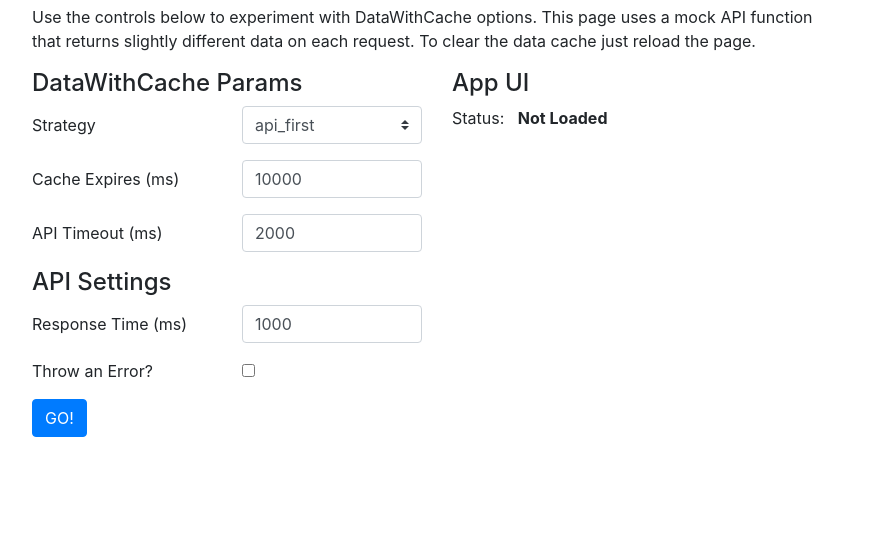
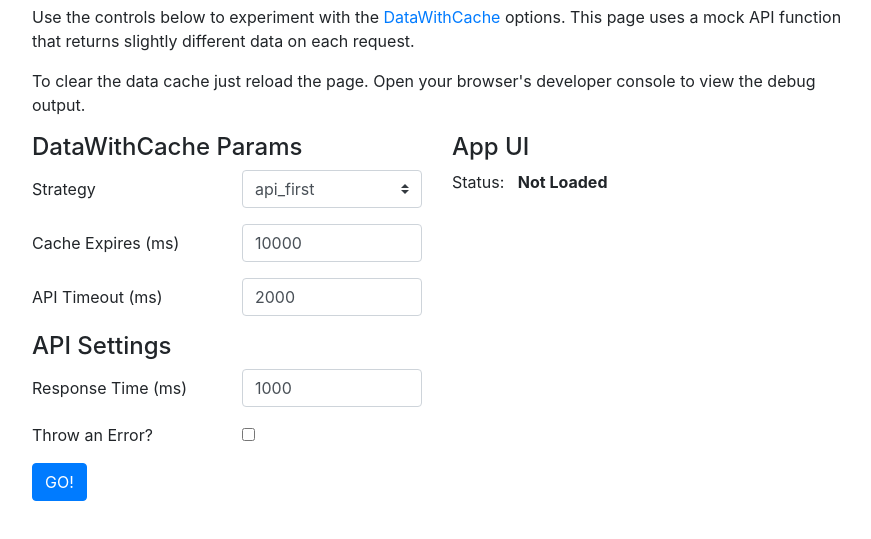
Before and after one commit to dupski/data-with-cache, a website: page demo/index.html in a window 1280 px wide. Shown: the part 71-610 px from the top of the page, without its empty margins (203-1074 px from the left). Drawn offline with nearby package versions, Linux system fonts and the light colour scheme.

Commit message:
Add API documentation and examples

```diff
--- a/demo/index.html
+++ b/demo/index.html
@@ -15,9 +15,14 @@
     <h2>DataWithCache Demo</h2>
 
     <p>
-      Use the controls below to experiment with DataWithCache options.
+      Use the controls below to experiment with the
+      <a href="https://github.com/dupski/data-with-cache/">DataWithCache</a> options.
       This page uses a mock API function that returns slightly different data
-      on each request. To clear the data cache just reload the page.
+      on each request.
+    </p>
+    <p>
+      To clear the data cache just reload the page. Open your browser's developer console
+      to view the debug output.
     </p>
 
     <div class="row">
```
Also changed, not shown: CHANGELOG.md, README.md.
